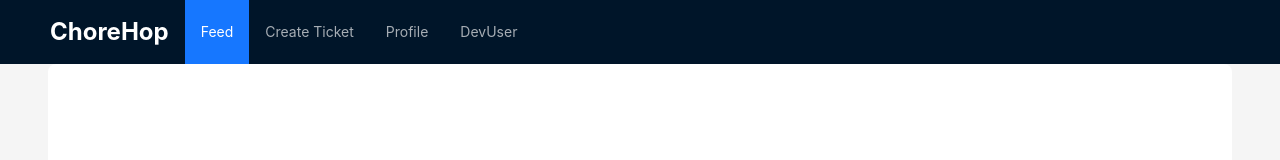
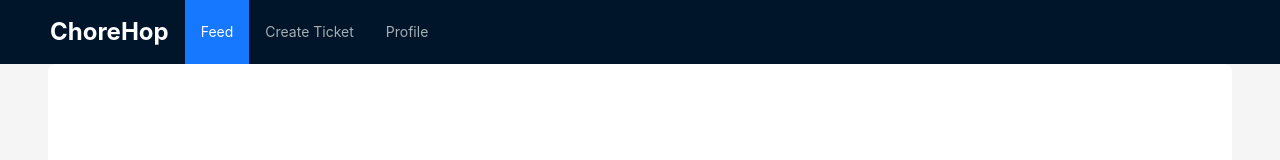
Before and after one commit to jhu-oose-f24/Team-Orange, a React (Create React App) app in the folder frontend/: page / in a window 1280 px wide. Shown: the top 160 px of the page. Built offline with nearby package versions, Linux system fonts and the light colour scheme; the HTML template or start-up script is replaced by a standard one.

Commit message:
delete devUsers

```diff
--- a/frontend/src/App.tsx
+++ b/frontend/src/App.tsx
@@ -28,7 +28,6 @@ const App: React.FC = () => {
     { key: "feed", label: "Feed", path: "/feed" },
     { key: "create-ticket", label: "Create Ticket", path: "/create-ticket" },
     { key: "profile", label: "Profile", path: "/profile" },
-    { key: "dev-user", label: "DevUser", path: "/dev-user" },
   ];
 
   const [searchParams, setSearchParams] = useState({});
@@ -73,7 +72,6 @@ const App: React.FC = () => {
                 }
               />
               <Route path="/profile" element={<Profile />} />
-              <Route path="/dev-user" element={<UsersDropdown />} />
               <Route path="/" element={<Navigate to="/feed" replace />} />
             </Routes>
           </div>
```
